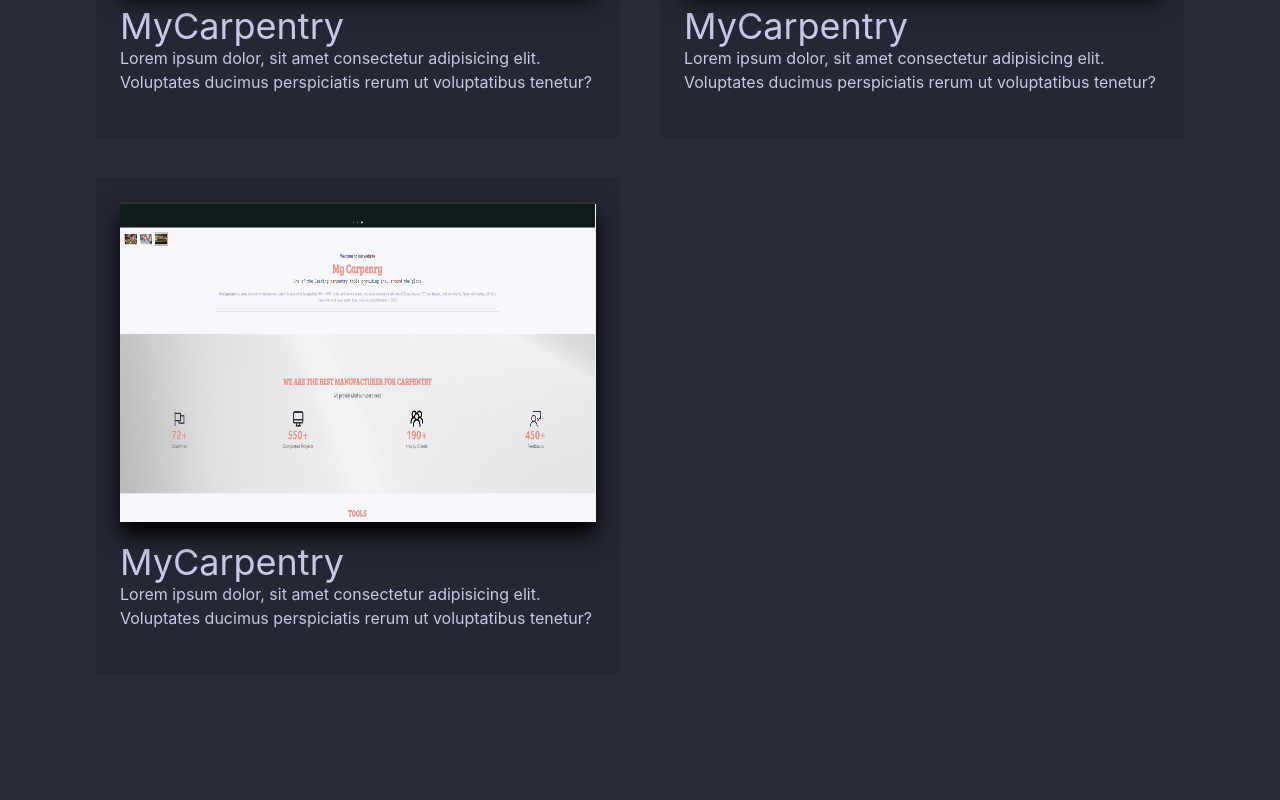
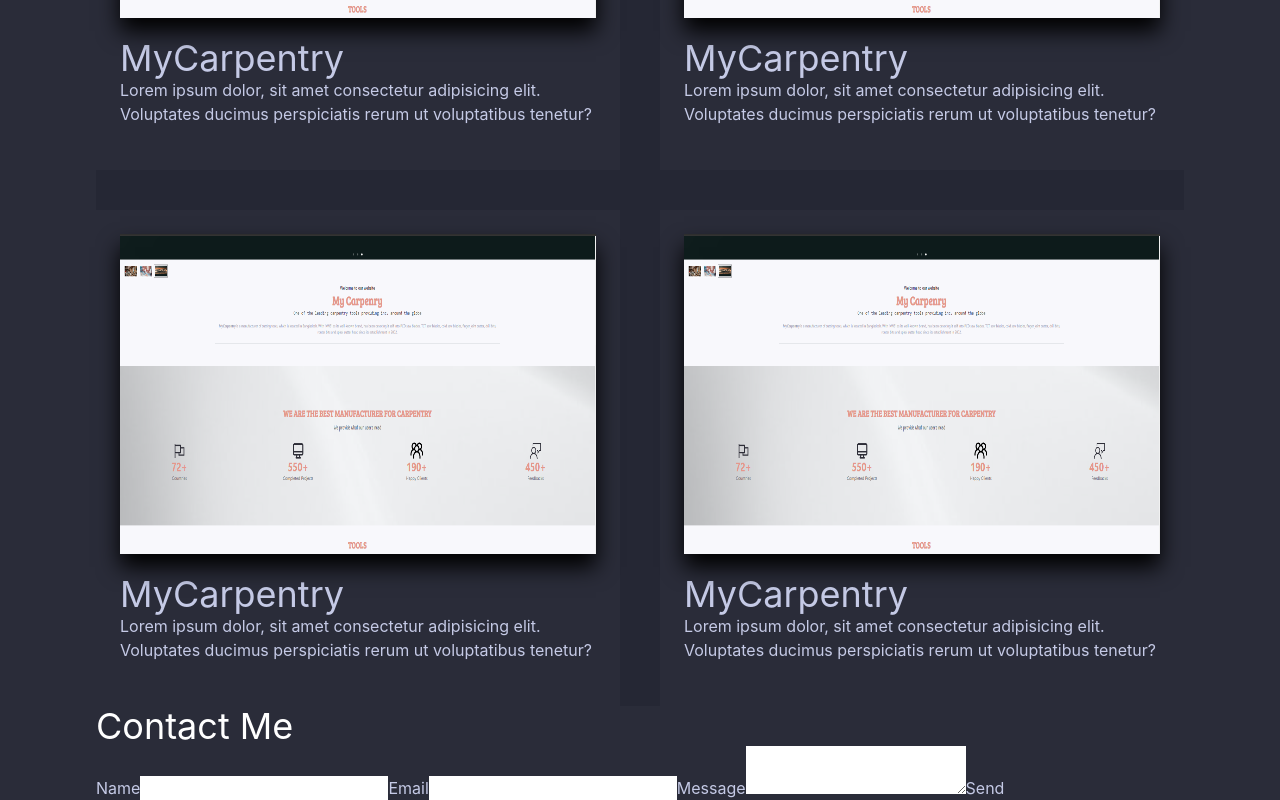
Before and after one commit to AnikKDev/my-portfolio, a React (Create React App) app: page / in a window 1280 px wide. Shown: the part 1095-1895 px from the top of the page. Before the commit the page ends 1769 px from the top, so only its background shows below. Built offline with nearby package versions, Linux system fonts and the light colour scheme.

Commit message:
completed email sending

```diff
--- a/package.json
+++ b/package.json
@@ -3,6 +3,7 @@
   "version": "0.1.0",
   "private": true,
   "dependencies": {
+    "@emailjs/browser": "^3.6.2",
     "@testing-library/jest-dom": "^5.16.4",
     "@testing-library/react": "^13.3.0",
     "@testing-library/user-event": "^13.5.0",
--- /dev/null
+++ b/src/Pages/Home/Contact.js
@@ -0,0 +1,32 @@
+import React, { useRef } from 'react';
+import emailjs from '@emailjs/browser';
+const Contact = () => {
+    const form = useRef();
+
+    const sendEmail = (e) => {
+        e.preventDefault();
+        emailjs.sendForm('service_j1s0mrs', 'template_6z6xzzy', form.current, 'WiWDMEzH4OOTONo8R')
+            .then((result) => {
+                console.log(result.text);
+            }, (error) => {
+                console.log(error.text);
+            });
+        e.target.reset();
+    };
+    return (
+        <div>
+            <h1 className="text-4xl text-secondary">Contact Me</h1>
+            <form ref={form} onSubmit={sendEmail}>
+                <label>Name</label>
+                <input type="text" name="user_name" />
+                <label>Email</label>
+                <input type="email" name="user_email" />
+                <label>Message</label>
+                <textarea name="message" />
+                <input type="submit" value="Send" />
+            </form>
+        </div>
+    );
+};
+
+export default Contact;
--- a/src/Pages/Home/Home.js
+++ b/src/Pages/Home/Home.js
@@ -1,5 +1,6 @@
 import React from 'react';
 import Banner from './Banner';
+import Contact from './Contact';
 import Projects from './Projects';
 
 const Home = () => {
@@ -7,6 +8,7 @@ const Home = () => {
         <div className="md:px-24">
             <Banner />
             <Projects />
+            <Contact />
         </div>
     );
 };
--- a/src/Pages/Home/Projects.js
+++ b/src/Pages/Home/Projects.js
@@ -5,10 +5,10 @@ import project3 from '../../img/project-3.PNG';
 import './Projects.css';
 const Projects = () => {
     return (
-        <div>
-            <h1 clasName="text-8xl">My Complete Projects</h1>
+        <div className="bg-[#252734]">
+            <h2 className="text-4xl text-secondary my-2">My Complete Projects</h2>
             <div className="grid sm:grid-cols-1 gap-10 lg:grid-cols-2">
-                <div className="project-container bg-[#252734] p-6">
+                <div className="project-container bg-base-100 p-6">
                     <div className="image-container">
                         <img className="h-80" src={project1} alt="" />
                         <div className="image__overlay image__overlay--blur">
@@ -20,7 +20,7 @@ const Projects = () => {
                         <p>Lorem ipsum dolor, sit amet consectetur adipisicing elit. Voluptates ducimus perspiciatis rerum ut voluptatibus tenetur?</p>
                     </div>
                 </div>
-                <div className="project-container bg-[#252734] p-6">
+                <div className="project-container bg-base-100 p-6">
                     <div className="image-container">
                         <img className="h-80" src={project1} alt="" />
                         <div className="image__overlay image__overlay--blur">
@@ -32,7 +32,19 @@ const Projects = () => {
                         <p>Lorem ipsum dolor, sit amet consectetur adipisicing elit. Voluptates ducimus perspiciatis rerum ut voluptatibus tenetur?</p>
                     </div>
                 </div>
-                <div className="project-container bg-[#252734] p-6">
+                <div className="project-container bg-base-100 p-6">
+                    <div className="image-container">
+                        <img className="h-80" src={project1} alt="" />
+                        <div className="image__overlay image__overlay--blur">
+                            <span className="clickme__link">Live Preview</span>
+                        </div>
+                    </div>
+                    <div className="my-5">
+                        <h2 className="text-4xl">MyCarpentry</h2>
+                        <p>Lorem ipsum dolor, sit amet consectetur adipisicing elit. Voluptates ducimus perspiciatis rerum ut voluptatibus tenetur?</p>
+                    </div>
+                </div>
+                <div className="project-container bg-base-100 p-6">
                     <div className="image-container">
                         <img className="h-80" src={project1} alt="" />
                         <div className="image__overlay image__overlay--blur">
```
Also changed, not shown: 1 other file (tests, documents, lock files or other folders).
